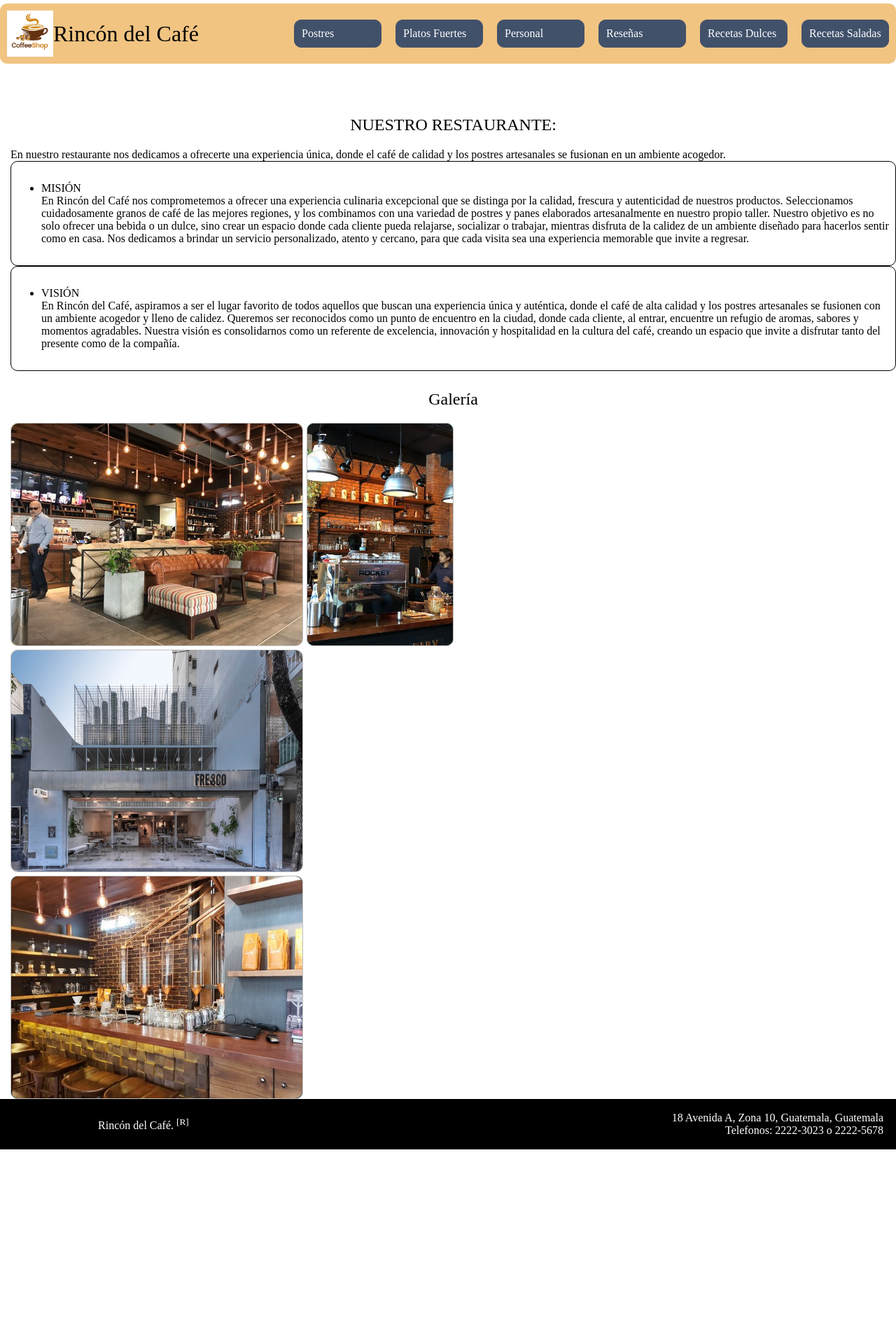
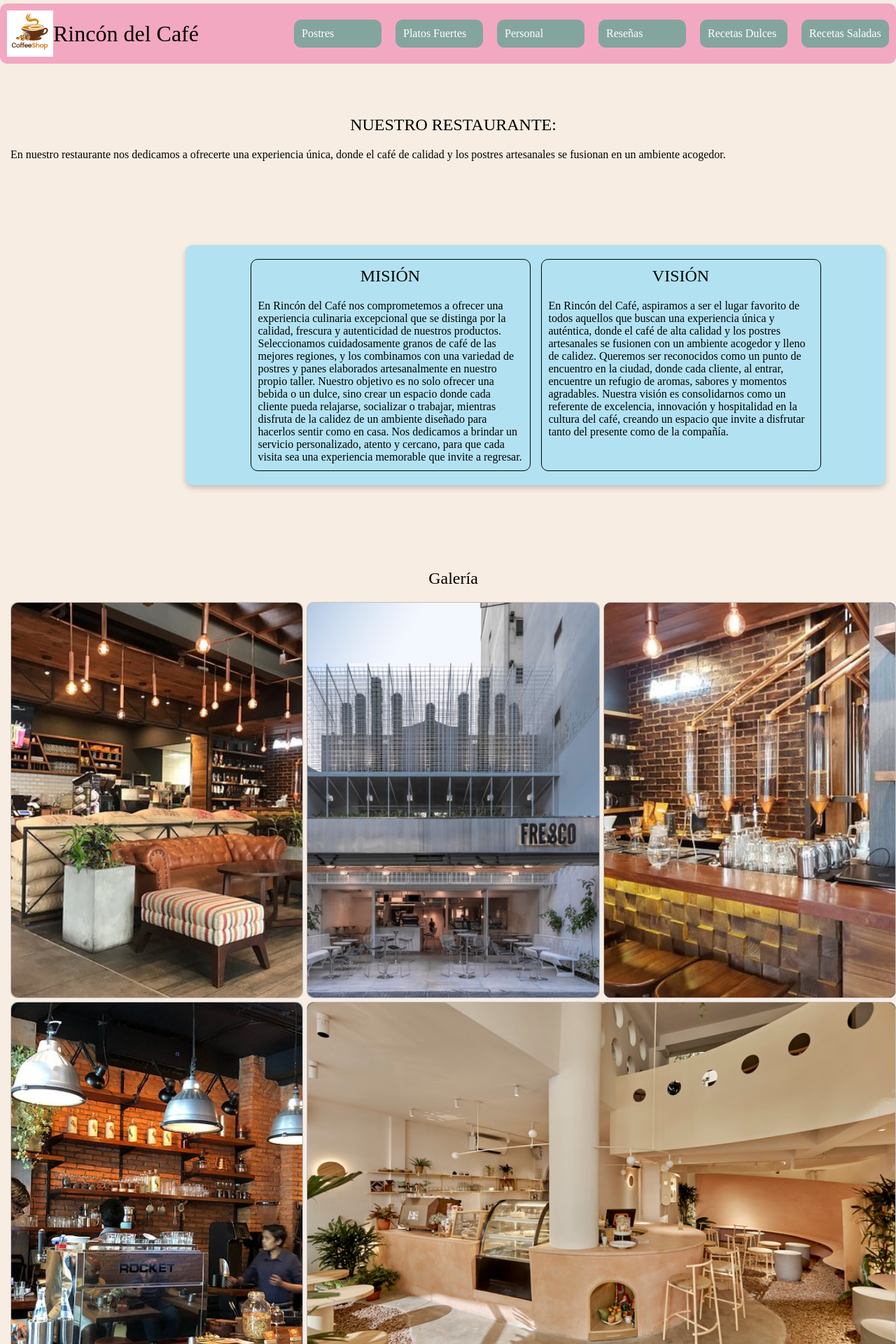
Before and after one commit to Mildredgrave/UMES-2025-01-DW-Practica-2, a PHP site: page / in a window 1280 px wide. Shown: the top 1920 px of the page at 70% size. Before the commit the page ends 1642 px from the top, so only its background shows below. Run offline with PHP 8.4, Linux system fonts and the light colour scheme.

Commit message:
cambios style

```diff
--- a/practica-2-progra/index.html
+++ b/practica-2-progra/index.html
@@ -12,91 +12,79 @@
     <meta property="og:description" content="Un restaurante único con lo mejor en café y postres artesanales.">
     <meta property="og:image" content="imagenes/restaurante1.jpg">
     <meta property="og:url" content="http://rincondelcafe.com">
-
 </head>
 <body>
-        <div id="header">
+    <header id="header">
         <div class="identidad">
-                <img src="imagenes/logo_cafeteria.jpg" alt="Logo del Rincon del Café S.A" title="Logo" width="66px">
+            <img src="imagenes/logo_cafeteria.jpg" alt="Logo del Rincón del Café" title="Logo" width="66">
             <h1>Rincón del Café</h1>
         </div>
-
-            <div class="menu">
+        <nav class="menu">
             <a class="menu-item" href="menu/postres.html">Postres</a>
             <a class="menu-item" href="menu/platos_fuertes.html">Platos Fuertes</a>
             <a class="menu-item" href="personal/personal.html">Personal</a>
             <a class="menu-item" href="resenias/comentario.html">Reseñas</a>
             <a class="menu-item" href="recetas/recetas-dulces.html">Recetas Dulces</a>
             <a class="menu-item" href="recetas/recetas-saladas.html">Recetas Saladas</a>
-            </div>
-        </div>
+        </nav>
+    </header>
 
     <div id="content">
-            <h2>NUESTRO RESTAURANTE:</h2>
+        <h2 class="center">NUESTRO RESTAURANTE:</h2>
         <p>
             En nuestro restaurante nos dedicamos a ofrecerte una experiencia única, donde el café de calidad y los postres artesanales
             se fusionan en un ambiente acogedor.
         </p>
 
+        <div class="product-container">
             <div class="product-item">
-                <table>
-                    <tr>
-                        <td>
-                            <ul>
-                                <li><b>MISIÓN</b>
-                                    <p>En Rincón del Café nos comprometemos a ofrecer una experiencia culinaria excepcional que se distinga por la calidad, frescura
+                <div class="product-detail">
+                    <h2 class="center">MISIÓN</h2>
+                    <p>
+                        En Rincón del Café nos comprometemos a ofrecer una experiencia culinaria excepcional que se distinga por la calidad, frescura
                         y autenticidad de nuestros productos. Seleccionamos cuidadosamente granos de café de las mejores regiones, y los combinamos
                         con una variedad de postres y panes elaborados artesanalmente en nuestro propio taller. Nuestro objetivo es no solo ofrecer
                         una bebida o un dulce, sino crear un espacio donde cada cliente pueda relajarse, socializar o trabajar, mientras disfruta de
                         la calidez de un ambiente diseñado para hacerlos sentir como en casa. Nos dedicamos a brindar un servicio personalizado,
                         atento y cercano, para que cada visita sea una experiencia memorable que invite a regresar.
                     </p>
-                                </li>
-                            </ul>
-                        </td>
-                    </tr>
-                </table>
+                </div>
             </div>
 
             <div class="product-item">
-                <table>
-                    <tr>
-                        <td>
-                            <ul>
-                                <li><b>VISIÓN</b>
-                                    <p>En Rincón del Café, aspiramos a ser el lugar favorito de todos aquellos que buscan una experiencia única y auténtica, donde el
+                <div class="product-detail">
+                    <h2 class="center">VISIÓN</h2>
+                    <p>
+                        En Rincón del Café, aspiramos a ser el lugar favorito de todos aquellos que buscan una experiencia única y auténtica, donde el
                         café de alta calidad y los postres artesanales se fusionen con un ambiente acogedor y lleno de calidez. Queremos ser reconocidos
                         como un punto de encuentro en la ciudad, donde cada cliente, al entrar, encuentre un refugio de aromas, sabores y momentos
                         agradables. Nuestra visión es consolidarnos como un referente de excelencia, innovación y hospitalidad en la cultura del café,
                         creando un espacio que invite a disfrutar tanto del presente como de la compañía.
                     </p>
-                                </li>
-                            </ul>
-                        </td>
-                    </tr>
-                </table>
                 </div>
-            <h2 class="center"><br>Galería</h2>
-
-            <div class="contenedor">
-                <div class="area-a"> <img src="imagenes/restaurante1.jpg" alt="Interior del restaurante"> </div>
-                <div class="area-b"> <img src="imagenes/restaurante2.jpg" alt="Exterior del restaurante"> </div>
-                <div class="area-c"> <img src="imagenes/restaurante3.jpg" alt="Instalaciones del restaurante donde se prepara el café"> </div>
-                <div class="area-d"> <img src="imagenes/restaurante4.jpg" alt="Personal preparando el café o postres"> </div>
             </div>
         </div>
 
-            <div id="footer">
+        <h2 class="center">Galería</h2>
+        <div class="contenedor">
+            <div class="area-a"><img src="imagenes/restaurante1.jpg" alt="Interior del restaurante"></div>
+            <div class="area-b"><img src="imagenes/restaurante2.jpg" alt="Exterior del restaurante"></div>
+            <div class="area-c"><img src="imagenes/restaurante3.jpg" alt="Instalaciones donde se prepara el café"></div>
+            <div class="area-d"><img src="imagenes/restaurante4.jpg" alt="Personal preparando café o postres"></div>
+            <div class="area-e"><img src="imagenes/restaurante5.jpg" alt="Área del restaurante"></div>
+            <div class="area-f"><img src="imagenes/restaurante6.jpg" alt="Vista del restaurante"></div>
+        </div>
+
+    <footer id="footer">
         <table width="100%">
             <tr>
                 <td>Rincón del Café. <sup>[R]</sup></td>
                 <td align="right">
-                            18 Avenida A, Zona 10, Guatemala, Guatemala
-                            <br />
-                            Telefonos: 2222-3023 o 2222-5678
+                    18 Avenida A, Zona 10, Guatemala, Guatemala<br>
+                    Teléfonos: 2222-3023 o 2222-5678
                 </td>
             </tr>
         </table>
-            </div>
+    </footer>
 </body>
 </html>
--- a/practica-2-progra/style.css
+++ b/practica-2-progra/style.css
@@ -20,7 +20,7 @@
 }
 
 #header {
-    background-color: #f1c482;
+    background-color: #f3a8c2;
     border-radius: 10px;
     position: fixed;
     width: 100%;
@@ -36,7 +36,7 @@
 }
 
 #header:hover {
-    background-color: #c2906b;
+    background-color: #f28582;
     box-shadow: 5px 5px 4px #627e9a;
 }
 
@@ -76,9 +76,9 @@
     text-decoration: none;
     width: 125px;
     padding: 10px;
-    border: 1px solid #41516a;
+    border: 1px solid #84a59e;
     border-radius: 10px;
-    background-color: #41516a;
+    background-color: #84a59e;
     color: #FFFFFF;
     box-sizing: border-box;
 }
@@ -100,11 +100,20 @@
 .product-container {
     display: flex;
     flex-direction: row;
-    justify-content: space-around;
+    justify-content: center;
     flex-wrap: wrap;
     gap: 15px;
     margin-right: 15px !important;
     margin-top: 15vh;
+    background-color: #b2e2f2; /* Color de fondo del cuadro */
+    padding: 20px; /* Espacio interno para separar contenido del borde */
+    border-radius: 10px; /* Bordes redondeados para mejor estética */
+    box-shadow: 0 4px 8px rgba(0, 0, 0, 0.2); /* Sombra para resaltar */
+    width: 80%; /* Ajusta el ancho según necesidad */
+    max-width: 1000px; /* Evita que sea demasiado grande en pantallas grandes */
+    margin: 15vh auto; /* Centrar horizontalmente */
+
+
 }
 
 .product-item {
@@ -122,11 +131,11 @@
 }
 
 .product-detail {
-    width: 51%;
+    width: 100%;
     padding: 10px;
     display: flex;
     flex-direction: column;
-    justify-content: center;
+    justify-content: justify;
 }
 
 .product-item img {
@@ -165,7 +174,16 @@
 
 .area-d {
     grid-area: d;
-    background-color: #023423;
+    background-color: #6dbba1;
+}
+
+.area-e {
+    grid-area: e;
+    background-color: #0d2e21;
+}
+.area-f {
+    grid-area: f;
+    background-color: #6060dc;
 }
 
 .contenedor > div {
@@ -182,14 +200,15 @@
 }
 
 /* RESPONSIVE */
-@media (max-width: 1000px) {
+@media (max-width: 10000px) {
     .contenedor {
         display: grid;
         gap: 5px;
-        grid-template-areas: "a a b b"
-                             "c c d d";
-        grid-template-columns: 1fr 1fr 1fr 1fr;
-        grid-template-rows: 1fr 2fr;
+        grid-template-areas: "a b c"
+                             "d e e"
+                             "f f f";
+        grid-template-columns: 1fr 1fr 1fr;
+        grid-template-rows: 1fr 1fr 2fr;
     }
 }
 
@@ -197,10 +216,10 @@
     .contenedor {
         display: grid;
         gap: 5px;
-        grid-template-areas: "a a"
-                             "b b"
-                             "c c"
-                             "d d";
+        grid-template-areas: "a b"
+                             "c d"
+                             "e e"
+                             "f f";
         grid-template-columns: 1fr 1fr;
         grid-template-rows: 1fr 1fr 1fr 2fr;
     }
@@ -224,7 +243,7 @@ body {
     font-family: Arial, sans-serif;
     margin: 0;
     padding: 0;
-    /*background-color: #3eeef8;*/
+    background-color: #f7ede3;
     padding-top: 5px;
 }
 
@@ -239,16 +258,16 @@ h2 {
     margin-bottom: 20px;
 }
 
-/* GRID PARA LAS TARJETAS */
+/* TARJETAS */
 .reviews {
     display: grid;
-    grid-template-columns: repeat(auto-fit, minmax(300px, 1fr));
+    grid-template-columns: repeat(auto-fit, minmax(500px, 1fr));
     gap: 20px;
 }
 
 /* TARJETAS DE RESEÑAS */
 .review-card {
-    background: white;
+    background: #75f9f2;
     border-radius: 10px;
     box-shadow: 0px 4px 6px rgba(0, 0, 0, 0.1);
     padding: 20px;
@@ -257,7 +276,7 @@ h2 {
     align-items: center;
 }
 
-/* FLEXBOX PARA ORGANIZAR EL PERFIL Y EL TEXTO */
+/* ORGANIZA EL PERFIL Y EL TEXTO */
 .profile {
     display: flex;
     align-items: center;
@@ -275,10 +294,6 @@ h2 {
     font-weight: bold;
 }
 
-.stars {
-    color: gold;
-}
-
 .text {
     font-size: 14px;
     text-align: center;
```
Also changed, not shown: practica-2-progra/resenias/comentario.html (+36 -9 lines), practica-2-progra/imagenes/comentario1.jpg (added), practica-2-progra/imagenes/comentario2.jpg (added), practica-2-progra/imagenes/comentario3.jpg (added), practica-2-progra/imagenes/comentario4.jpg (added), practica-2-progra/imagenes/comentario5.jpg (added), practica-2-progra/imagenes/comentario6.jpg (added), practica-2-progra/imagenes/restaurante5.jpg (added), practica-2-progra/imagenes/restaurante6.jpg (added). Lines whose indentation alone changed are shown as unchanged.
